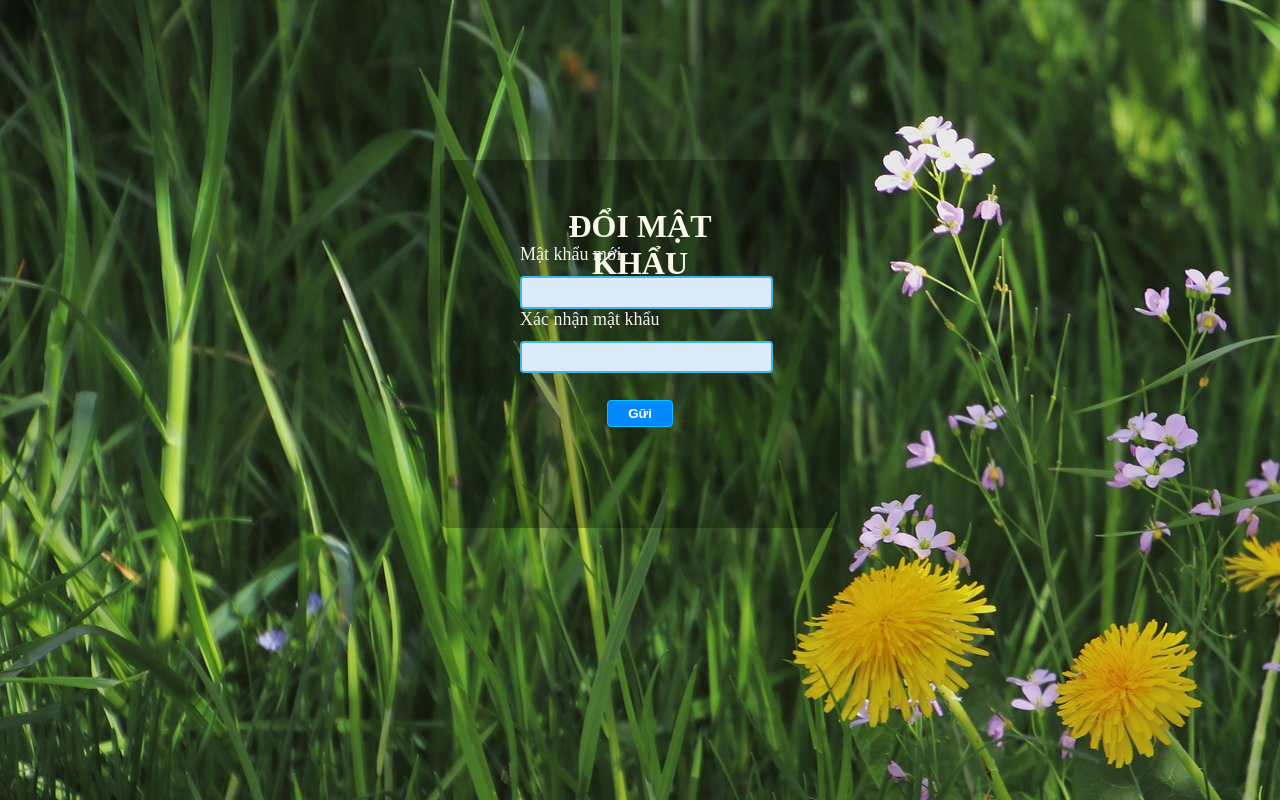
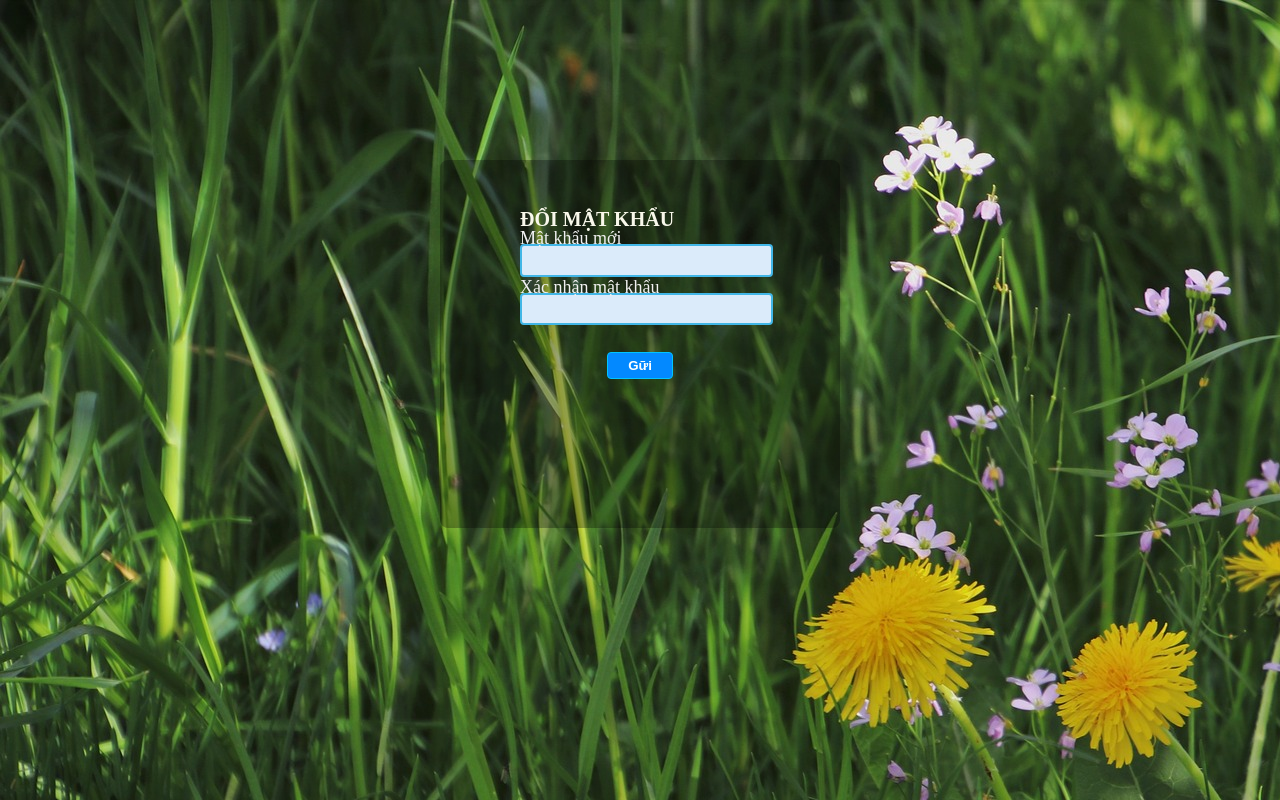
Before and after one commit to noriki1971997/fixcar_admin, a Vue app: page /forgot-password in a window 1280 px wide. Built offline with nearby package versions, Linux system fonts and the light colour scheme; what vue-mq, vuejs-dialog would draw is missing.

Commit message:
+ fix pos

```diff
--- a/src/components/ForgotPassword.vue
+++ b/src/components/ForgotPassword.vue
@@ -56,7 +56,7 @@
   margin-left: auto;
   margin-right: auto;
   width: 100%;
-  padding-top: 2em;
+  padding-top: 1em;
 }
 .input-forgotpass
 {
@@ -71,15 +71,16 @@
 {
   font-size: 18px;
   color:#f1f1f1 ;
-  padding-bottom: 1em;
+  padding-bottom: 3px;
   font-weight: 500;
 }
 .lb-title-form-group
 {
   text-align: center;
-  font-size: 32px;
+  font-size: 20px;
   font-weight: 700;
   color:#f9f8eb;
+  padding-bottom: 1em;
 }
 .form-group-btn
 {
```
